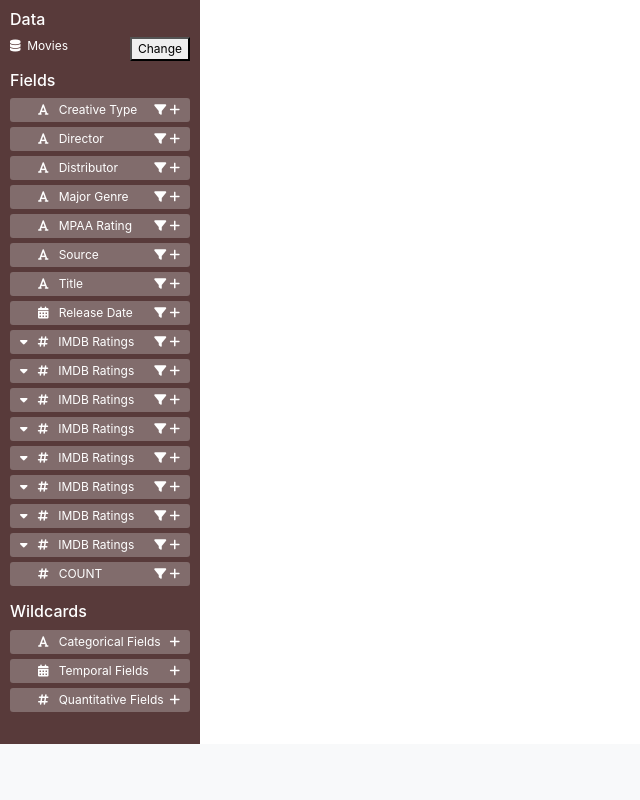
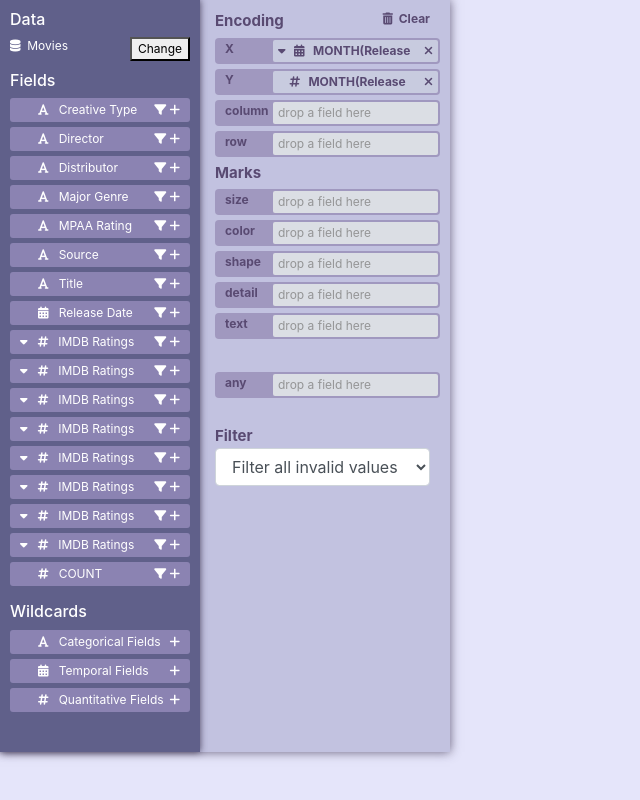
Before and after one commit to Zehua-Zeng/ENTVisRecMockup, a Flask app: page / in a window 1280 px wide. Shown: the part 56-856 px from the top of the page, without its empty margins (0-640 px from the left). Before the commit the page ends 800 px from the top, so only its background shows below. Run offline with Flask 2, Linux system fonts and the light colour scheme; some libraries are stand-ins or nearby versions.

Commit message:
added side navs and background

```diff
--- a/static/css/main.css
+++ b/static/css/main.css
@@ -1,33 +1,94 @@
+
+.wrapper{
+    display: flex;
+}
 
 /* ============== sideNav#1 styling =============== */
-.wrapper{
-    display: block;
-    background-color: rgb(88, 58, 58);
+#sidebar1{
+    display:inline-block;
+    background-color: rgb(96, 96, 138);
+    box-shadow: 0 0 7px rgba(54, 44, 73, 0.877);
     width: 200px;
-    height:100%;
-    position:fixed;
+    height: 94%;
+    min-height: 750px;
+    position:absolute;
     z-index:10;
-}
-
-.wrapper nav{
     color:white ;
     padding:  10px;
-}
-
-.wrapper nav .sidebar-datablock p{
     font-size: 12px;
 }
+/* field & wildcard list on sidenav */
+#sidebar1 li{
+    background-color: rgba(164, 152, 201, 0.644);
+    padding: 3px 10px 3px 28px;
 
-/* field & wildcard list on sidenav */
-#sidebar li{
-    background-color: rgba(179, 172, 172, 0.438);
-    font-size: 12px;
-    padding: 3px 10px 3px 28px;
     cursor: grab;
     margin: 5px 0;
     border-radius: 3px;
 }
-
-#sidebar .trans-quant-attr{
+#sidebar1 .trans-quant-attr{
     padding: 3px 10px;
 }
+
+/* ============= sideNav#2 styling ================ */
+#sidebar2{
+    display:inline-block;
+    background-color: rgb(194, 194, 224);
+    color:rgb(89, 74, 114) ;
+    box-shadow: 0 0 10px rgba(54, 44, 73, 0.733);
+    width: 450px;
+    min-height: 750px;
+    height:94%;
+    position: absolute;
+    z-index: 9;
+    padding:  10px 20px 0 215px;
+    font-size: 12px;
+    font-weight: bold;
+}
+
+.title_block{
+    font-size: 15px;
+}
+
+.title_block span{
+    font-size: 12px;
+    /* text-decoration: underline; */
+    cursor: pointer;
+}
+
+#sidebar2 .outter{
+    height: 26px;
+    width: 225px;
+    background-color: rgba(150, 139, 180, 0.747);
+    padding: 2px 2px 2px 10px;
+    margin: 5px 0 5px 0;
+    border-radius: 4px;
+    cursor: -webkit-grab;
+}
+
+#sidebar2 .outter div{
+    display: block;
+    width: 165px;
+    background-color: rgba(240, 255, 255, 0.493);
+    padding: 2px 5px;
+    border-radius: 2px;
+}
+
+#sidebar2 .outter  .none_field{
+    display: block;
+    width: 165px;
+    background-color: rgba(230, 235, 235, 0.842);
+    color: rgba(133, 133, 133, 0.822);
+    padding: 2px 5px;
+    border-radius: 2px;
+    font-weight: normal;
+}
+
+
+/* ============= Main Page Content styling ================ */
+.page_content{
+    background-color:  rgb(229, 229, 250);
+    width: 100%;
+    height: 100%;
+    position: absolute;
+}
--- a/static/js/main.js
+++ b/static/js/main.js
@@ -1,7 +1,3 @@
-// var categoricalFields = ["Creative Type","Director","Distributor","Major Genre","MPAA Rating","Source","Title"];
-// var dateFields = ["Release Date"];
-// var translatable_numericFields = ["IMDB Rating","IMDB Votes", "Production Budget","Rotten Tomatoes", "Running Time min","US DVD Sales","US Gross","Worldwide Gross"];
-// var numericFields = ["COUNT"];
 
 var Fields = {
     cate: ["Creative Type","Director","Distributor","Major Genre","MPAA Rating","Source","Title"],
--- a/templates/index.html
+++ b/templates/index.html
@@ -14,7 +14,7 @@
 
 <body>
   <!-- Navbar -->
-  <nav class="navbar sticky-top navbar-expand-lg navbar-light bg-light">
+  <nav class="main_nav navbar sticky-top navbar-expand-lg navbar-light bg-light">
     <a class="navbar-brand mb-0 h1" href="#"><i class="fas fa-database"></i>&nbsp;ENTVisRecMockup</a>
     <!-- collapse button that hide all options on nav bar when screen gets narrower -->
     <button class="navbar-toggler" type="button" data-toggle="collapse" data-target="#navbarSupportedContent" aria-controls="navbarSupportedContent" aria-expanded="false" aria-label="Toggle navigation">
@@ -42,11 +42,13 @@
       </form> -->
     </div>
   </nav>
+
+  <!-- Main contents of the page, includes sideNavs and page contents -->
   <main>
+    <div class="wrapper">
 
-    <div class="wrapper">
-      <!-- Sidebar -->
-      <nav id="sidebar">
+      <!-- =========== Sidebar1 ============ -->
+      <nav id="sidebar1">
           <!-- (1) Sidebar data -->
           <div class="sidebar-datablock">
               <h6>Data</h6>
@@ -149,17 +151,165 @@
 
             </ul>
           </div>
+      </nav>
+
+      <!-- =========== Sidebar2 ============ -->
+      <div id="sidebar2">
+        <!-- ===== Encoding ===== -->
+        <div>
+          <!-- encoding title -->
+          <div class="title_block">
+            Encoding
+            <span class="float-right">
+              <i class="fas fa-trash-alt"></i> &nbsp;Clear
+            </span>
+          </div>
+
+          <!-- encoding fields -->
+          <div>
+            <div class="outter">
+              X
+              <div class="float-right">
+                <i class="fas fa-caret-down"></i> &nbsp;
+                <i class="fas fa-calendar-alt"></i> &nbsp;
+                <span class="bold">MONTH</span>(Release
+                <span class="float-right">&nbsp;<i class="fas fa-times"></i></span>
+              </div>
+            </div>
+
+            <div class="outter">
+              Y
+              <div class="float-right">
+                  &nbsp; &nbsp;
+                  <i class="fas fa-hashtag"></i> &nbsp;
+                <span class="bold">MONTH</span>(Release
+                <span class="float-right">&nbsp;<i class="fas fa-times"></i></span>
+              </div>
+            </div>
+
+            <div class="outter ">
+              column
+              <div class="none_field float-right">
+                drop a field here
+              </div>
+            </div>
+
+            <div class="outter ">
+              row
+              <div class="none_field float-right">
+                drop a field here
+              </div>
+            </div>
+          </div>
 
 
-      </nav>
-      <!-- Page Content -->
-      <div id="content">
-        <ul id="wildcard_lst">
+        </div>
 
-        </ul>
+        <!-- ===== Marks ===== -->
+        <div>
+          <!-- Marks title -->
+          <div class="title_block">
+            Marks
+            <!-- <span class="float-right">
+            <button>auto</button>
+            </span> -->
+          </div>
+
+          <!-- Marks fields -->
+          <div>
+            <div class="outter ">
+              size
+              <div class="none_field float-right">
+                drop a field here
+              </div>
+            </div>
+
+            <div class="outter ">
+              color
+              <div class="none_field float-right">
+                drop a field here
+              </div>
+            </div>
+
+            <div class="outter ">
+              shape
+              <div class="none_field float-right">
+                drop a field here
+              </div>
+            </div>
+
+            <div class="outter ">
+              detail
+              <div class="none_field float-right">
+                drop a field here
+              </div>
+            </div>
+
+            <div class="outter ">
+              text
+              <div class="none_field float-right">
+                drop a field here
+              </div>
+            </div>
+          </div>
+
+        </div>
+
+        <!-- Any -->
+        <div>
+          <!-- Other(any) -->
+          <div class="title_block">
+            &nbsp;
+
+          </div>
+
+          <!-- Other field -->
+          <div>
+            <div class="outter">
+              any
+              <div class="none_field float-right">
+                drop a field here
+              </div>
+            </div>
+          </div>
+
+        </div>
+        <!-- ===== Filter ===== -->
+        <div>
+          <!-- Filter title -->
+          <div class="title_block">
+            <br>Filter
+          </div>
+
+          <!-- Filter fields -->
+          <form>
+            <div class="form-group">
+              <select class="form-control" id="filter_options">
+                <option>Filter all invalid values</option>
+                <option>Filter invalid numbers</option>
+                <option>Show all invalid values</option>
+              </select>
+            </div>
+          </form>
+
+        </div>
+
+
 
       </div>
-  </div>
+
+      <!-- Page Content (specified and related) -->
+      <div class="page_content">
+        <div class="specified_views">
+
+        </div>
+
+        <div class="related_views">
+
+        </div>
+      </div>
+    </div>
+
   </main>
   <script src="/static/js/main.js"></script>
   <!-- Bootstrap JS -->
```
